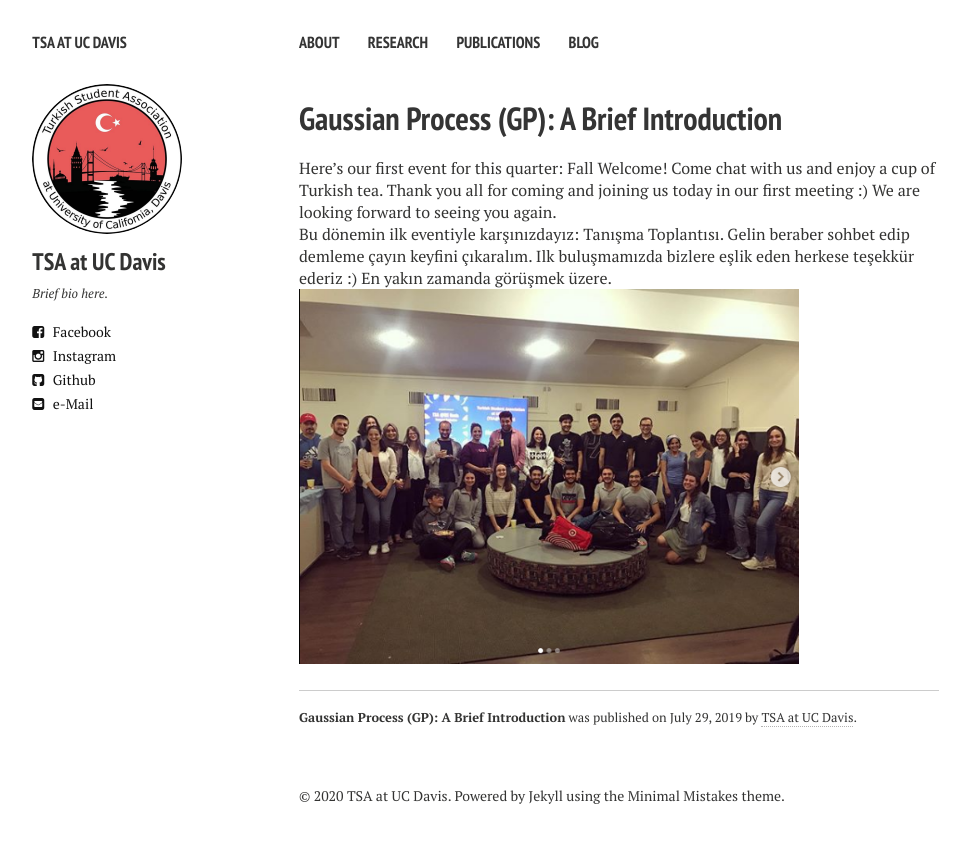
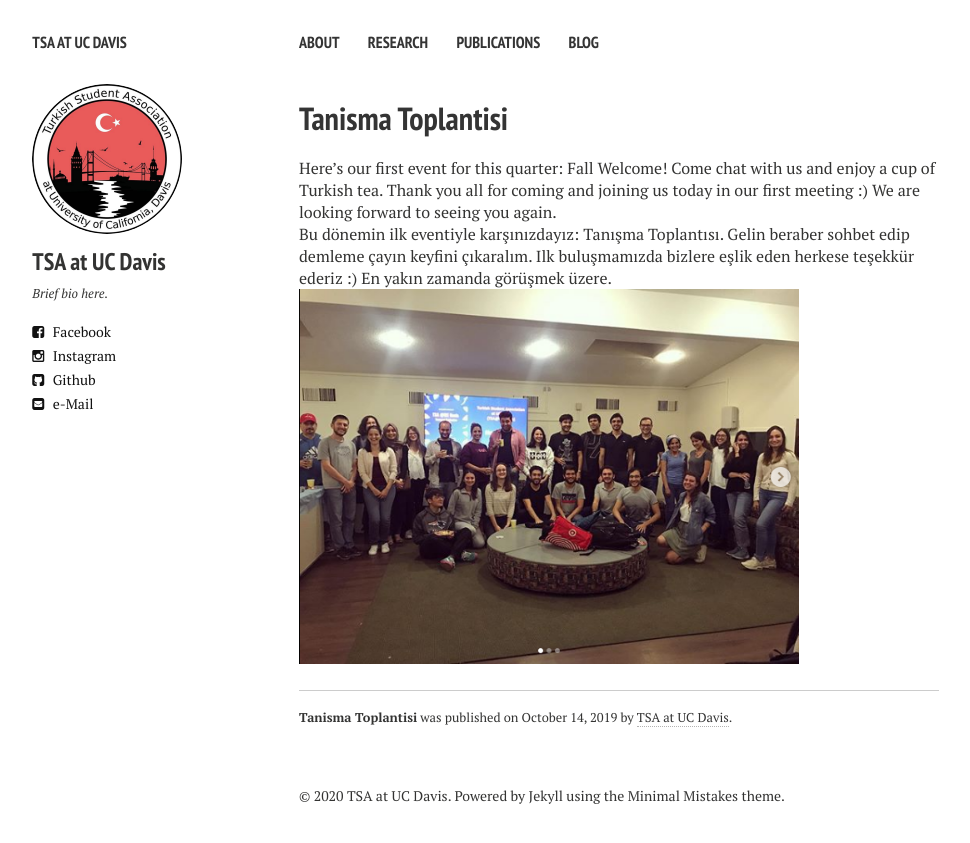
Before and after one commit to tsaatucdavis/tsaatucdavis.github.io, a Jekyll site: the page built from _posts/2019-10-14-tanisma-toplantisi.md, in a window 1280 px wide. Shown: the top 843 px of the page, without its empty margins (21-991 px from the left). Built offline with Jekyll 4.4.1, drawn with Linux system fonts in a browser that asks for light colours; nearby versions of some CDN libraries.

Commit message:
Update and rename 2019-07-29-gaussian-process-intro.md to 2019-10-14-tanisma-toplantisi.md

```diff
--- a/_posts/2019-07-29-gaussian-process-intro.md
+++ b/_posts/2019-10-14-tanisma-toplantisi.md
@@ -1,7 +1,7 @@
 ---
 layout: post
-title: "Gaussian Process (GP): A Brief Introduction"
-description: "What is GP? Why is it useful?"
+title: "Tanisma Toplantisi"
+description: "2019-2020 egitim yili TSA at UC Davis tanisma toplantisi"
 comments: true
 ---
 Here’s our first event for this quarter: Fall Welcome! Come chat with us and enjoy a cup of Turkish tea. Thank you all for coming and joining us today in our first meeting :) We are looking forward to seeing you again.
```
